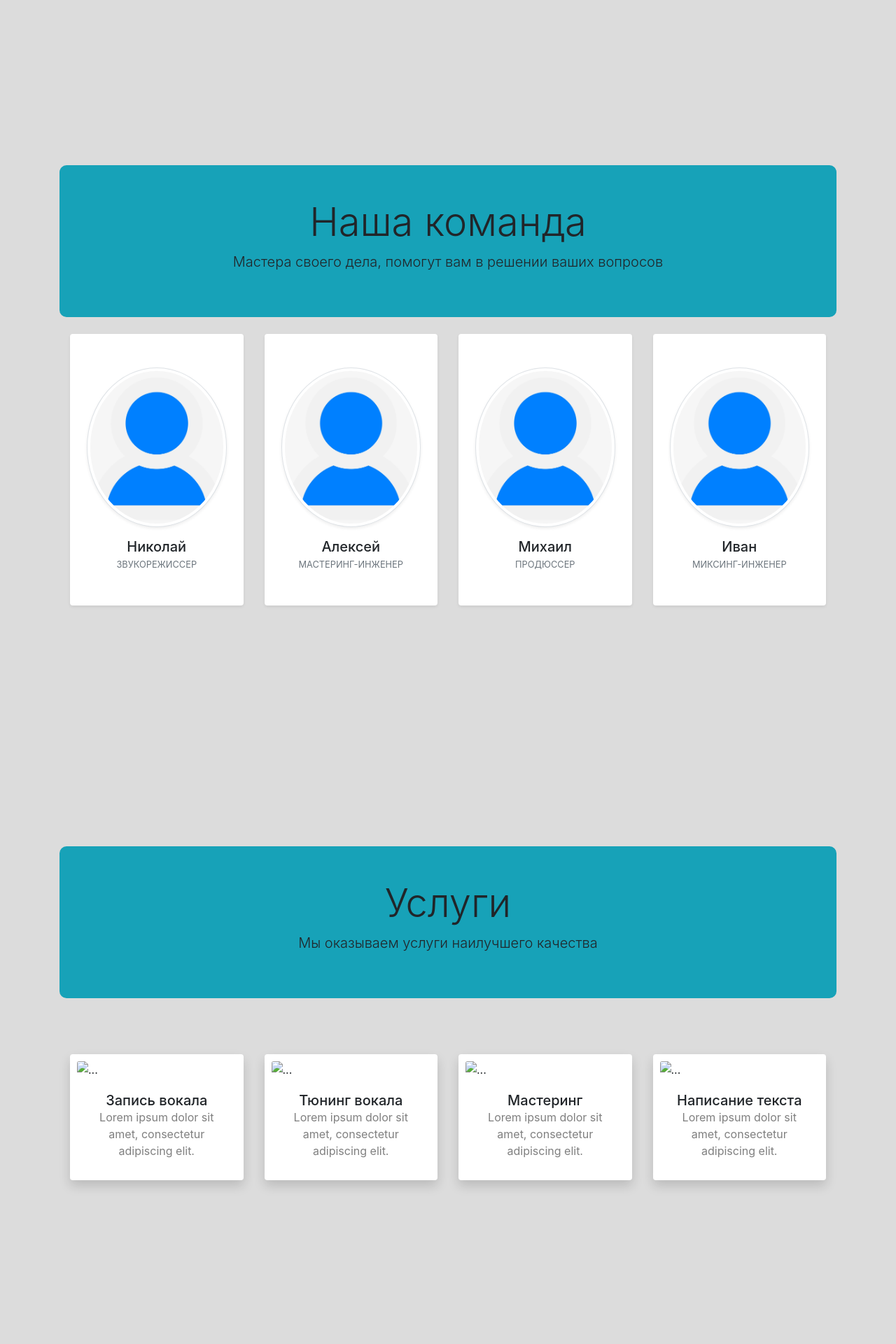
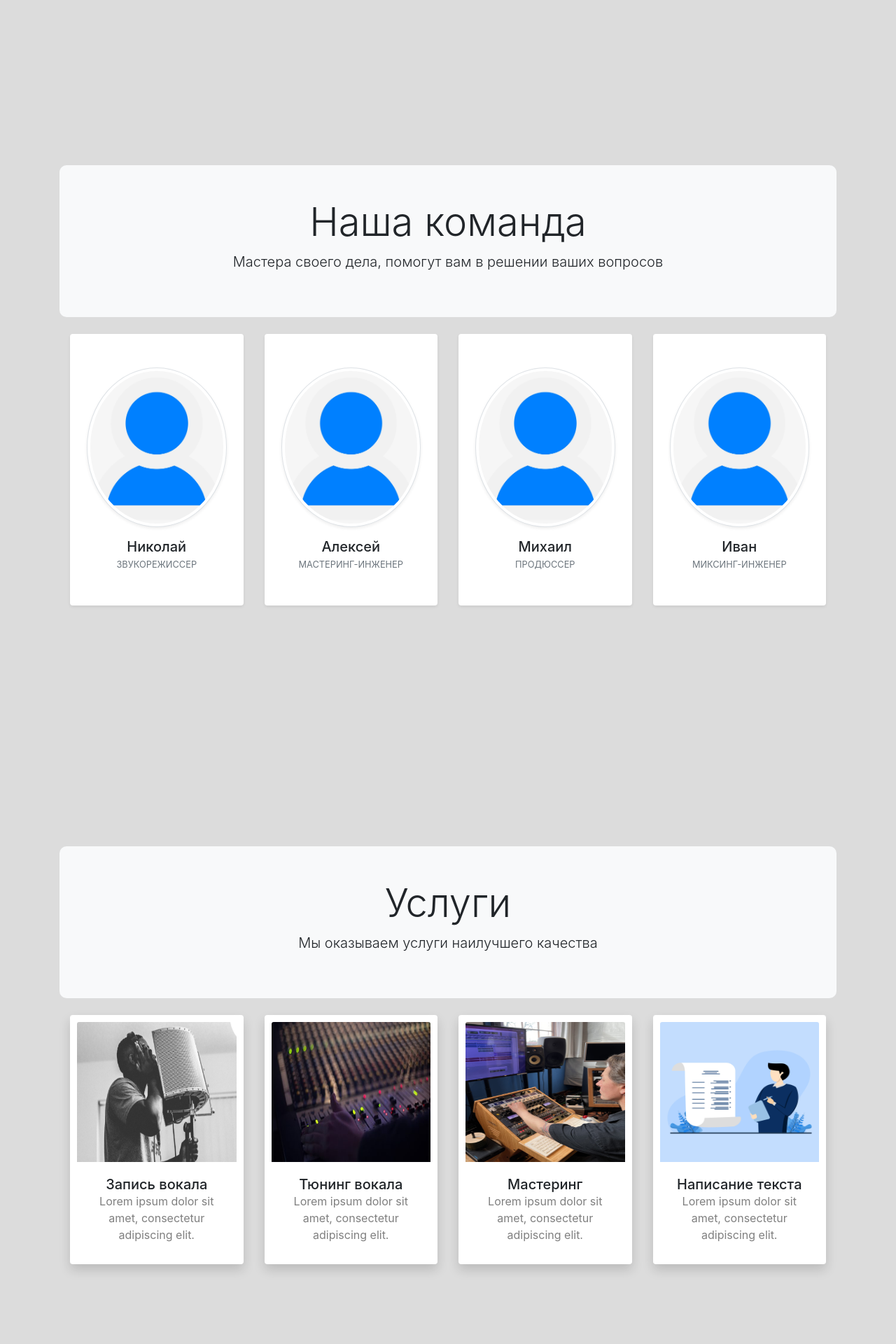
Before and after one commit to saltitc/booking, a Django app: page / in a window 1280 px wide. Shown: the part 520-2440 px from the top of the page at 70% size. Run offline with Django 4.2, Linux system fonts and the light colour scheme; data that the repository does not hold is empty; parts of the project's set-up code (start-up, migrations or seed data) failed here and were passed over; some libraries are stand-ins or nearby versions.

Commit message:
edited index.html, added images for services

```diff
--- a/studio/templates/studio/index.html
+++ b/studio/templates/studio/index.html
@@ -9,7 +9,7 @@
             <h1>Lorem ipsum</h1>
             <p> Etiam lobortis pulvinar elit sit amet rhoncus.
                 Pellentesque habitant morbi tristique senectus et netus et malesuada fames ac turpis egestas.</p>
-            <a href="{% url 'studio:appointment' %}" class="btn btn-light btn-lg action-button" type="button">
+            <a href="{% url 'studio:appointment' %}" class="btn btn-dark btn-lg action-button" type="button">
                 Оформить запись
             </a>
         </div>
@@ -21,7 +21,7 @@
 {% block content %}
 <!-- Team section -->
 <section class="container py-5" style="margin-block:200px;" id="team">
-    <div class="bg-info text-center py-5 mb-4" style="border-radius: 10px;">
+    <div class="bg-light text-center py-5 mb-4" style="border-radius: 10px;">
         <div class="col-lg-8 mx-auto">
             <h1 class="display-4">Наша команда</h1>
             <p class="lead">
@@ -78,18 +78,18 @@
 
 <!-- Services section -->
 <section class="container py-5" id="services" style="margin-bottom: 10%; margin-block:200px;">
-    <div class="bg-info text-center py-5 mb-4" style="border-radius: 10px;">
+    <div class="bg-light text-center py-5 mb-4" style="border-radius: 10px;">
         <div class="col-lg-8 mx-auto">
             <h1 class="display-4">Услуги</h1>
             <p class="lead">Мы оказываем услуги наилучшего качества</p>
         </div>
     </div>
-    <div class="container" style="margin-top: 80px;">
+    <div class="container" style="margin-top: 20px;">
         <div class="row">
             <!-- Service 1 -->
             <div class="col-xl-3 col-md-6 mb-4">
                 <div class="card border-0 shadow" style="padding: 10px;">
-                    <img src="{% static 'img/service1.png' %}" class="card-img-top" alt="...">
+                    <img src="{% static 'img/service1.jpeg' %}" class="card-img-top" width="50" height="200">
                     <div class="card-body text-center">
                         <h5 class="card-title mb-0">Запись вокала</h5>
                         <div class="card-text text-black-50">
@@ -101,7 +101,7 @@
             <!-- Service 2 -->
             <div class="col-xl-3 col-md-6 mb-4">
                 <div class="card border-0 shadow" style="padding: 10px;">
-                    <img src="{% static 'img/service1.png' %}" class="card-img-top" alt="...">
+                    <img src="{% static 'img/service2.jpeg' %}" class="card-img-top" width="50" height="200">
                     <div class="card-body text-center">
                         <h5 class="card-title mb-0">Тюнинг вокала</h5>
                         <div class="card-text text-black-50">
@@ -113,7 +113,7 @@
             <!-- Service 3 -->
             <div class="col-xl-3 col-md-6 mb-4">
                 <div class="card border-0 shadow" style="padding: 10px;">
-                    <img src="{% static 'img/service1.png' %}" class="card-img-top" alt="...">
+                    <img src="{% static 'img/service3.jpeg' %}" class="card-img-top" width="50" height="200">
                     <div class="card-body text-center">
                         <h5 class="card-title mb-0">Мастеринг</h5>
                         <div class="card-text text-black-50">
@@ -125,7 +125,7 @@
             <!-- Service 4 -->
             <div class="col-xl-3 col-md-6 mb-4">
                 <div class="card border-0 shadow" style="padding: 10px;">
-                    <img src="{% static 'img/service1.png' %}" class="card-img-top" alt="...">
+                    <img src="{% static 'img/service4.jpeg' %}" class="card-img-top" width="50" height="200">
                     <div class="card-body text-center">
                         <h5 class="card-title mb-0">Написание текста</h5>
                         <div class="card-text text-black-50">
```
Also changed, not shown: static/img/service1.jpeg (added), static/img/service1.png (deleted), static/img/service2.jpeg (added), static/img/service3.jpeg (added), static/img/service4.jpeg (added).
